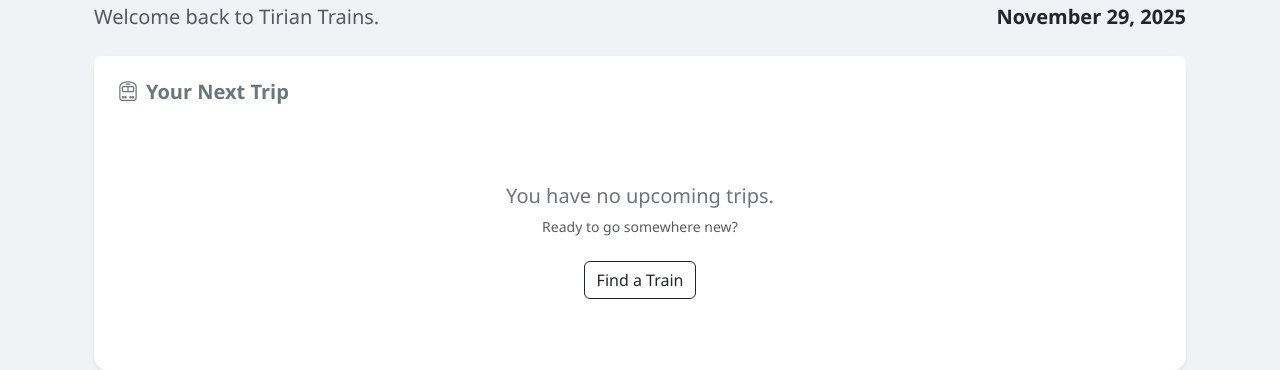
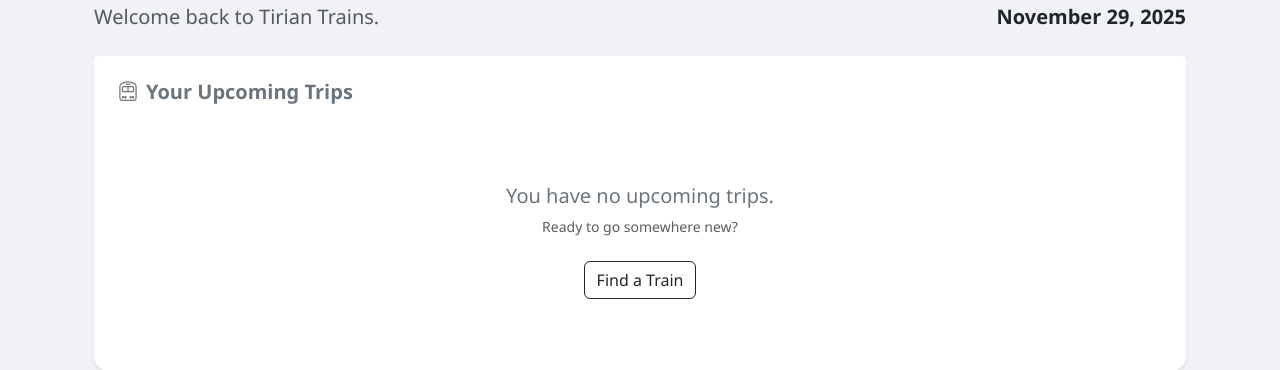
Before and after one commit to ejjasooo18/CSCI-41-Group-18-Tirian-Trains, a Django app: page /dashboard/ in a window 1280 px wide. Shown: the part 192-562 px from the top of the page. Run offline with Django 5.2, Linux system fonts and the light colour scheme; the visitor is signed in with stand-in values (Sample User, id 1); data that the repository does not hold is empty; parts of the project's set-up code (start-up, migrations or seed data) failed here and were passed over.

Commit message:
fixed mytrips

```diff
--- a/main/templates/base.html
+++ b/main/templates/base.html
@@ -44,7 +44,7 @@
                 <ul class="navbar-nav ms-auto">
                     {% if user.is_authenticated %}
                         <li class="nav-item"><a class="nav-link" href="{% url 'main:home' %}">Dashboard</a></li>
-                        <li class="nav-item"><a class="nav-link" href="#">My Trips</a></li>
+                        <li class="nav-item"><a class="nav-link" href="{% url 'main:my_trips' %}">My Trips</a></li>
                         <li class="nav-item">
                             <form action="{% url 'logout' %}" method="post" class="d-inline">
                                 {% csrf_token %}
--- a/main/templates/main/home.html
+++ b/main/templates/main/home.html
@@ -21,37 +21,39 @@
     <div class="card border-0 shadow-sm mb-5">
         <div class="card-header bg-white border-bottom-0 pt-4 px-4">
             <h5 class="fw-bold text-secondary mb-0">
-                <i class="bi bi-train-front me-2"></i>Your Next Trip
+                <i class="bi bi-train-front me-2"></i>Your Upcoming Trips
             </h5>
         </div>
 
         <div class="card-body p-4">
-            {% if next_trip %}
-                <div class="d-flex align-items-center">
+            {% if upcoming_trips %}
 
+                {% for trip in upcoming_trips %}
+
+                    <div class="d-flex align-items-center mb-4">
                         <div class="text-center me-4 border rounded p-3 bg-light" style="min-width: 90px;">
-                        <div class="small fw-bold text-uppercase text-muted">{{ next_trip.trip_date|date:"M" }}</div>
-                        <div class="display-6 fw-bold text-dark lh-1">{{ next_trip.trip_date|date:"d" }}</div>
-                        <div class="small text-muted">{{ next_trip.trip_date|date:"D" }}</div>
+                            <div class="small fw-bold text-uppercase text-muted">{{ trip.trip_date|date:"M" }}</div>
+                            <div class="display-6 fw-bold text-dark lh-1">{{ trip.trip_date|date:"d" }}</div>
+                            <div class="small text-muted">{{ trip.trip_date|date:"D" }}</div>
                         </div>
 
                         <div class="flex-grow-1">
                             <div class="d-flex align-items-center flex-wrap mb-2">
                                 <h3 class="fw-bold text-dark mb-0 me-3">
-                                {{ next_trip.route.source }}
+                                    {{ trip.route.source }}
                                 </h3>
                                 <i class="bi bi-arrow-right fs-4 text-muted me-3"></i>
                                 <h3 class="fw-bold text-dark mb-0">
-                                {{ next_trip.route.destination }}
+                                    {{ trip.route.destination }}
                                 </h3>
                             </div>
 
                             <div class="d-flex align-items-center text-muted">
                                 <span class="badge bg-secondary bg-opacity-10 text-dark border me-3">
-                                {{ next_trip.route }}
+                                    {{ trip.route }}
                                 </span>
                                 <i class="bi bi-clock me-1"></i>
-                            <span class="ms-1">Departing: <span class="fw-bold text-dark">{{ next_trip.departure_time|time:"g:i a" }}</span></span>
+                                <span class="ms-1">Departing: <span class="fw-bold text-dark">{{ trip.departure_time|time:"g:i a" }}</span></span>
                             </div>
                         </div>
 
@@ -59,6 +61,12 @@
                             <span class="badge bg-success fs-6 px-3 py-2">Confirmed</span>
                         </div>
                     </div>
+
+                    {% if not forloop.last %}
+                        <hr class="text-muted opacity-25 mb-4">
+                    {% endif %}
+
+                {% endfor %}
 
             {% else %}
                 <div class="text-center py-5">
--- a/main/views.py
+++ b/main/views.py
@@ -51,40 +51,31 @@
 
 @login_required
 def home(request):
-    """
-    The Dashboard.
-    Displays: Hello {name}, Next Trip, and Action Buttons.
-    """
     user = request.user
 
-    # --- UPDATED LOGIC START ---
-    # Instead of matching First/Last names (which can be empty or mismatched),
-    # we simply find all tickets that are linked to your account via 'booked_by'.
+    # 1. Find tickets booked by user
     tickets = Ticket.objects.filter(booked_by=user)
-    # --- UPDATED LOGIC END ---
 
-    next_trip = None
-
-    # --- YOUR ORIGINAL LOGIC BELOW (Preserved) ---
-    # Look through all trips in those tickets, filter for future dates
     future_trips = []
     now = timezone.now().date()
 
+    # 2. Filter for future dates
     for ticket in tickets:
         for trip in ticket.trips.all():
             if trip.trip_date >= now:
                 future_trips.append(trip)
 
-    # Sort by date and pick the first one
+    # 3. Sort by date/time
     if future_trips:
-        # (I added 'departure_time' to the sort so it's even more accurate,
-        # but the logic is the same as yours!)
         future_trips.sort(key=lambda x: (x.trip_date, x.departure_time))
-        next_trip = future_trips[0]
+
+    # --- CHANGE IS HERE ---
+    # Instead of next_trip = future_trips[0], we take the top 3
+    upcoming_trips = future_trips[:3]
 
     return render(request, 'main/home.html', {
         'user': user,
-        'next_trip': next_trip
+        'upcoming_trips': upcoming_trips # Pass the list, not just one
     })
 
 @login_required
```
Lines whose indentation alone changed are shown as unchanged.
